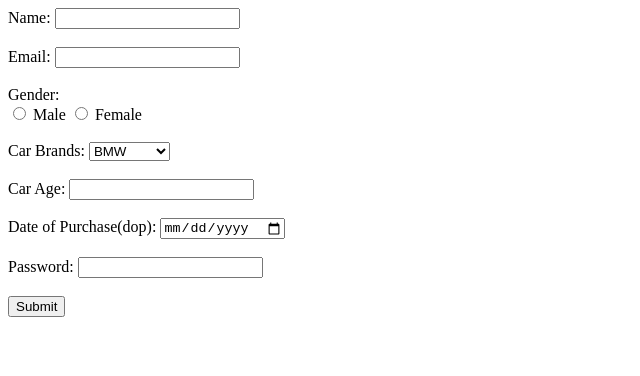
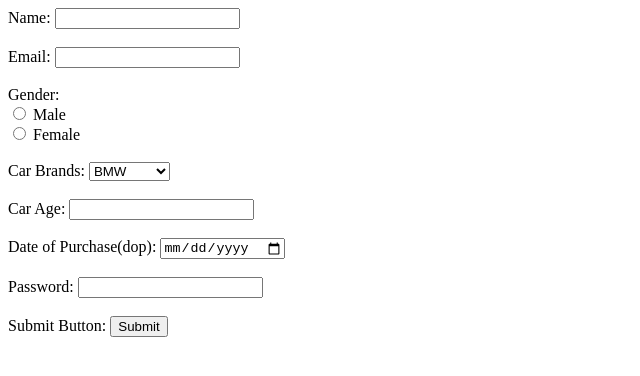
Before and after one commit to acciojob/car-insurance-form-zahir1206, a website: page main.html in a window 1280 px wide. Shown: the whole page, without its empty margins (0-640 px from the left). Drawn offline with Linux system fonts and the light colour scheme.

Commit message:
created a submission

```diff
--- a/main.html
+++ b/main.html
@@ -15,7 +15,7 @@
 		<input type="email" id="email" name="email1" required><br><br>
 		<label>Gender:</label><br>
 		<input type="radio" id="gender_m" name="gender"required>
-		<label for="gender_m">Male</label>
+		<label for="gender_m">Male</label><br>
 		<input type="radio" id="gender_f" name="gender" required>
 		<label for="gender_f">Female</label><br><br>
 		<label for="cars">Car Brands:</label>
@@ -30,7 +30,8 @@
 		<input type="date" id="dop" required><br><br>
 		<label for="password">Password:</label>
 		<input type="password" id="password" name="pass" required><br><br>
-		<button>Submit</button>
+		<label>Submit Button:</label>
+		<button type="submit">Submit</button>
 	</form>
     <script type="text/javascript" src="./script.js">
 </script>
```
